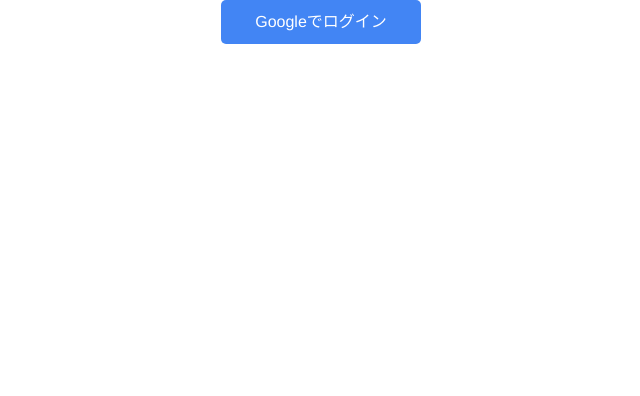
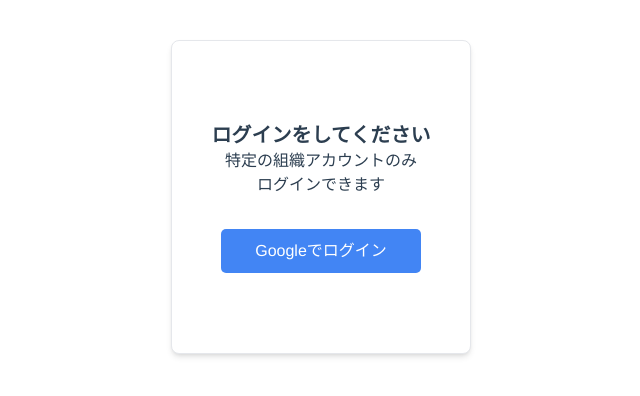
Before and after one commit to umasiyo/checker-demo, a Vue app: page /login in a window 1280 px wide. Shown: the top 396 px of the page, without its empty margins (319-959 px from the left). Built offline with nearby package versions, Linux system fonts and the light colour scheme.

Commit message:
Update: ログインページのスタイル追加、ログアウト時のリダイレクト処理追加

```diff
--- a/src/store/store.js
+++ b/src/store/store.js
@@ -1,5 +1,6 @@
 // store.js
 import { createStore } from 'vuex'
+import router from '@/router'
 
 export const store = createStore({
   state: {
@@ -42,6 +43,7 @@ export const store = createStore({
     },
     logout ({ commit }) {
       commit('clearAuth')
+      router.push({ name: 'Login' })
     }
   }
 })
--- a/src/views/Home.vue
+++ b/src/views/Home.vue
@@ -1,7 +1,10 @@
 <template>
   <div class="p-6 bg-gray-100 min-h-screen">
+    <!-- ヘッダー -->
     <header class="flex justify-between items-center mb-6">
-      <h1 class="text-3xl font-bold">制作物一覧</h1>
+      <div class="flex-row">
+      <h1 class="text-3xl font-bold text-left">制作物チェックシステム</h1>
+      <h1 class="text-xl text-left">おつかれさま、{{ userName }}！</h1></div>
       <div v-if="isAuthenticated" class="flex items-center space-x-3">
         <img
           :src="userIcon"
@@ -17,6 +20,7 @@
         </button>
       </div>
     </header>
+    <!-- 制作物一覧 -->
     <div class="grid grid-cols-1 md:grid-cols-2 lg:grid-cols-3 gap-6">
       <div
         v-for="(work, index) in works" :key="index"
--- a/src/views/Login.vue
+++ b/src/views/Login.vue
@@ -1,6 +1,10 @@
 <template>
-  <div>
-    <button @click="googleLogin" class="google-login-btn">Googleでログイン</button>
+  <div class="container mx-auto mt-10 py-20 px-6 bg-white shadow-md rounded-lg border border-gray-200">
+    <h1 class="text-xl font-bold text-center">ログインをしてください</h1>
+    <h2 class="text-md mb-8 text-center">特定の組織アカウントのみ<br>ログインできます</h2>
+    <button @click="googleLogin" class="google-login-btn block mx-auto bg-blue-500 text-white py-2 px-4 rounded-lg hover:bg-blue-600 transition">
+      Googleでログイン
+    </button>
   </div>
 </template>
 
@@ -44,4 +48,8 @@ export default {
 .google-login-btn:hover {
   background-color: #357ae8;
 }
+
+.container {
+  max-width: 300px; /* 最大幅 */
+}
 </style>
```
